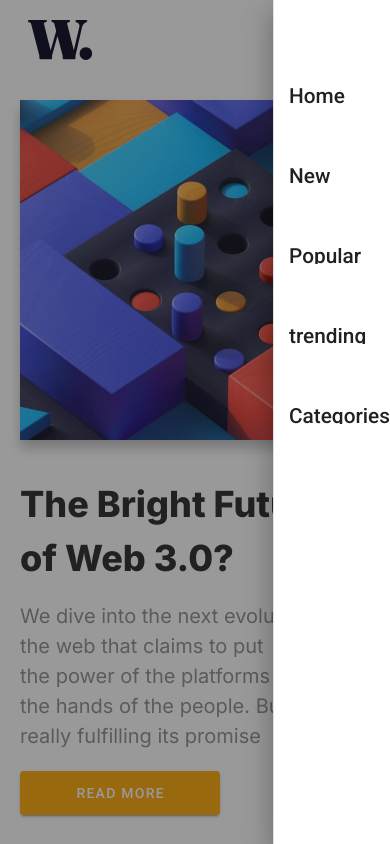
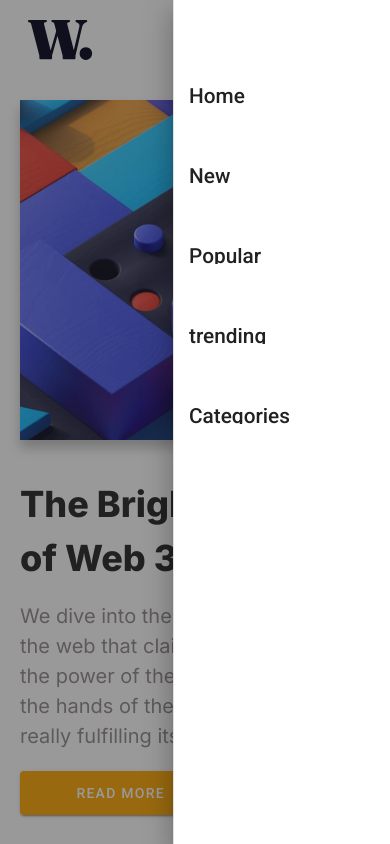
Before and after one commit to med-redha/home-page, a Vue app in the folder fem-landingpage/: page / in a window 390 px wide. Both pictures are taken after a click on the button 338 px from the left and 40 px from the top of the page. Shown: the top 844 px of the page. Built offline with nearby package versions, Linux system fonts and the light colour scheme.

Commit message:
fix: drawer open

```diff
--- a/fem-landingpage/src/App.vue
+++ b/fem-landingpage/src/App.vue
@@ -42,7 +42,7 @@
           ></v-app-bar-nav-icon>
         </div>
       </v-app-bar>
-      <v-navigation-drawer v-model="drawer"  temporary right width="500px"  app>
+      <v-navigation-drawer v-model="drawer"  temporary right  app>
         <v-list dense class="my-12">
           <v-list-item v-for="item in items" :key="item.title">
             <v-list-item-content >
--- a/fem-landingpage/src/style/style.scss
+++ b/fem-landingpage/src/style/style.scss
@@ -7,7 +7,7 @@
     flex-direction: column;
 
     .v-navigation-drawer--right {
-      left: 273px;
+      left: 173px;
     }
     .v-overlay__scrim {
       height: 0 !important;
```
